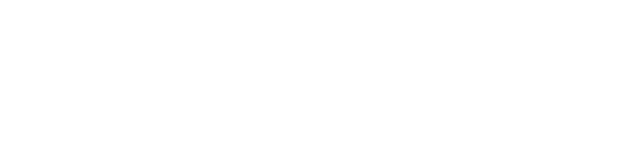
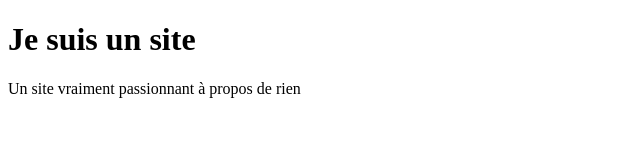
Before and after one commit to noemielev/TestGit2, a plain HTML site: page index.html in a window 1280 px wide. Shown: the whole page, without its empty margins (0-640 px from the left). Drawn offline with Linux system fonts and the light colour scheme.

Commit message:
ajout premiere partie

```diff
--- a/index.html
+++ b/index.html
@@ -5,6 +5,7 @@
         <title>Hmmm qu'est-ce donc ?</title>
     </head>
     <body>
-
+        <h1>Je suis un site</h1>
+        <p>Un site vraiment passionnant à propos de rien</p>
     </body>
 </html>
```
